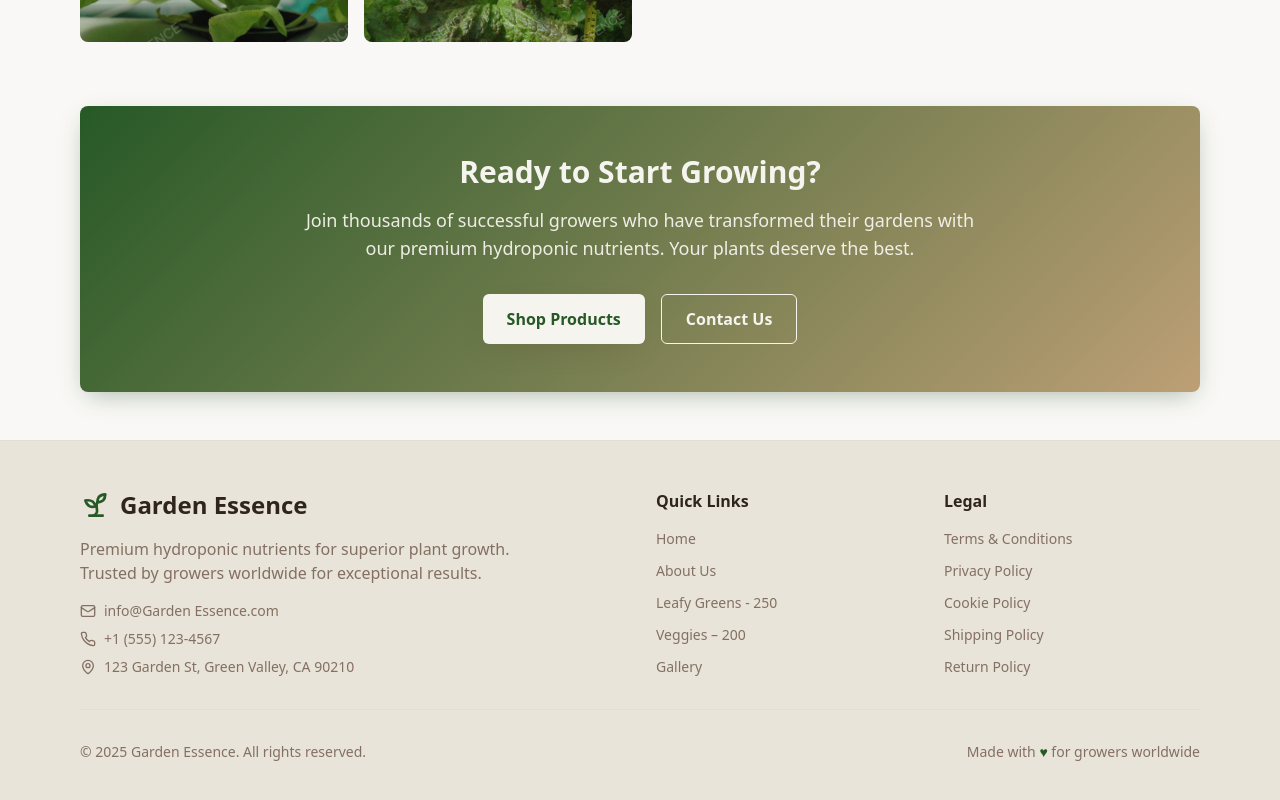
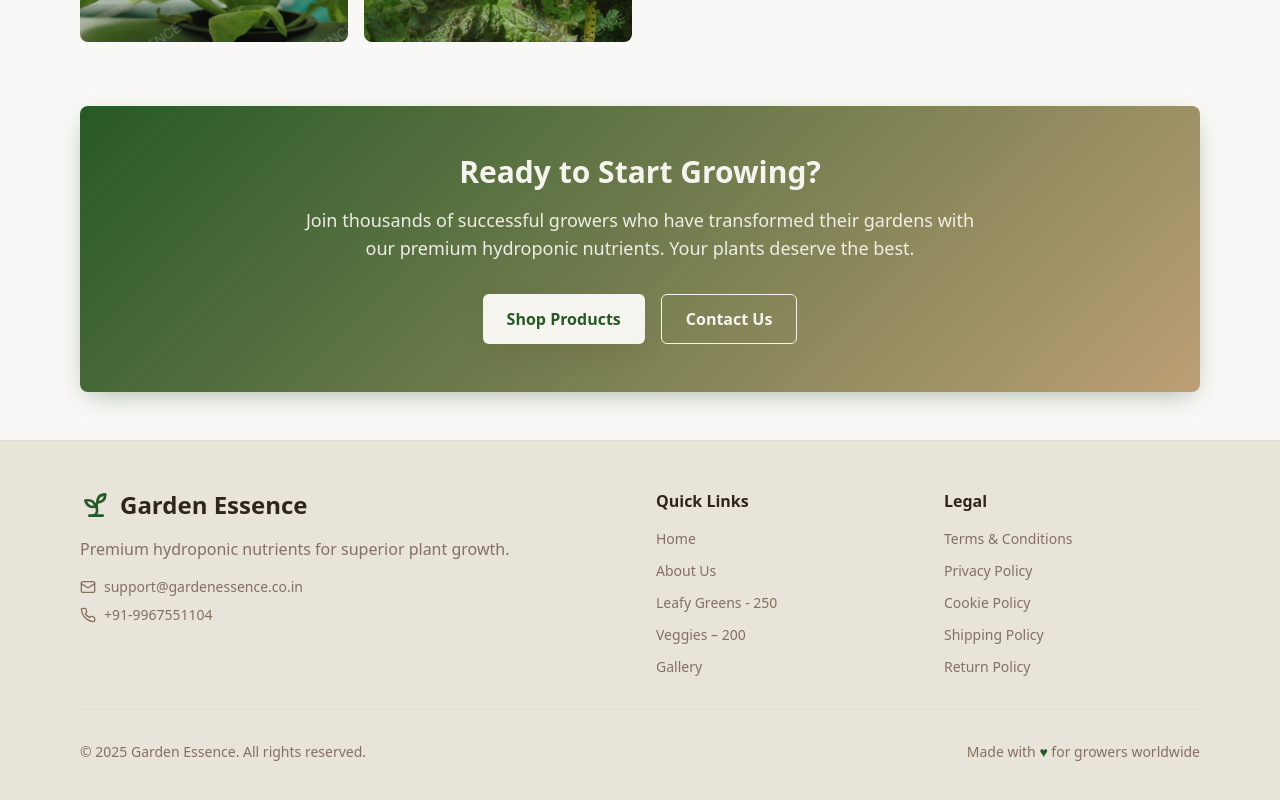
Before and after one commit to VedantNagar/garden-essence, a React (Vite) app: page /gallery in a window 1280 px wide. Shown: the part 2859-3659 px from the top of the page. Built offline with nearby package versions, Linux system fonts and the light colour scheme.

Commit message:
Update footer contact information and formatted gallery

```diff
--- a/src/components/Footer.tsx
+++ b/src/components/Footer.tsx
@@ -15,22 +15,21 @@ const Footer = () => {
               </span>
             </div>
             <p className="text-muted-foreground mb-4 max-w-md">
-              Premium hydroponic nutrients for superior plant growth. Trusted by
-              growers worldwide for exceptional results.
+              Premium hydroponic nutrients for superior plant growth.
             </p>
             <div className="flex flex-col gap-2 text-sm text-muted-foreground">
               <div className="flex items-center gap-2">
                 <Mail className="h-4 w-4" />
-                <span>info@Garden Essence.com</span>
+                <span>support@gardenessence.co.in</span>
               </div>
               <div className="flex items-center gap-2">
                 <Phone className="h-4 w-4" />
-                <span>+1 (555) 123-4567</span>
+                <span>+91-9967551104</span>
               </div>
-              <div className="flex items-center gap-2">
+{/*               <div className="flex items-center gap-2">
                 <MapPin className="h-4 w-4" />
                 <span>123 Garden St, Green Valley, CA 90210</span>
-              </div>
+              </div> */}
             </div>
           </div>
 
--- a/src/pages/Gallery.tsx
+++ b/src/pages/Gallery.tsx
@@ -88,11 +88,11 @@ const Gallery = () => {
                   />
                   <div className="absolute inset-0 bg-gradient-nature opacity-0 group-hover:opacity-30 transition-opacity duration-300"></div>
 
-                  <div className="absolute bottom-0 left-0 right-0 bg-gradient-to-t from-black/70 to-transparent p-3 opacity-0 group-hover:opacity-100 transition-opacity duration-300">
+   {/*                <div className="absolute bottom-0 left-0 right-0 bg-gradient-to-t from-black/70 to-transparent p-3 opacity-0 group-hover:opacity-100 transition-opacity duration-300">
                     <p className="text-white text-sm font-medium">
                       {image.alt}
                     </p>
-                  </div>
+                  </div> */}
                 </div>
               </div>
             ))}
```
